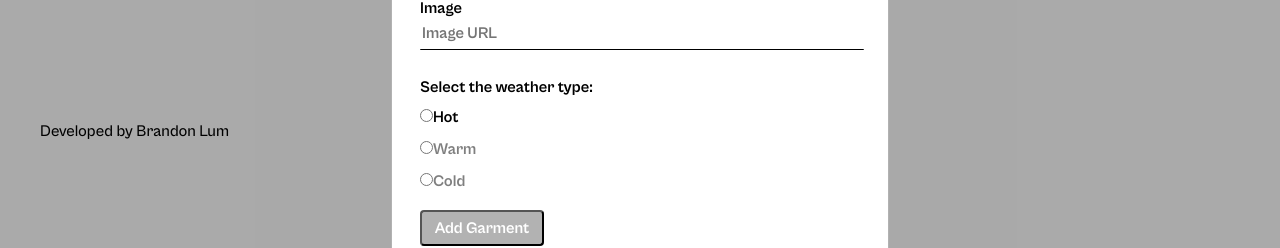
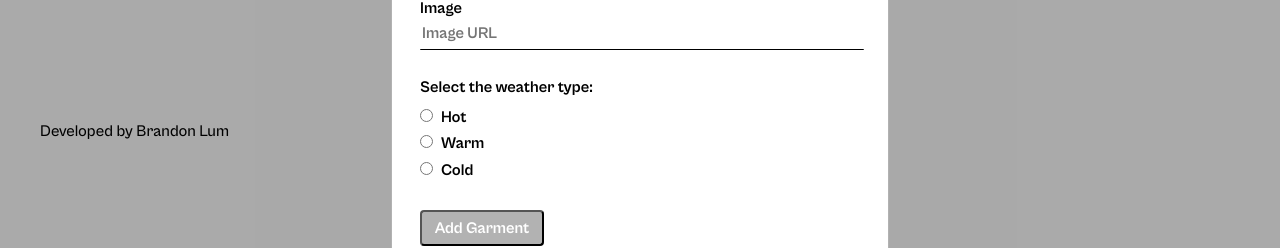
Before and after one commit to bryzle/se_project_react, a React (Vite) app: page / in a window 1280 px wide. Both pictures are taken after a click on the button "+Add Clothes". Shown: the part 330-578 px from the top of the page. Built offline with nearby package versions, Linux system fonts and the light colour scheme; no server answers.

Commit message:
final changes

```diff
--- a/src/components/App/App.jsx
+++ b/src/components/App/App.jsx
@@ -18,7 +18,7 @@ function App() {
   });
   const [activeModal, setActiveModal] = useState("");
   const [selectedCard, setSelectedCard] = useState({});
-  const handleAddClick = () => setActiveModal("isOpen");
+  const handleAddClick = () => setActiveModal("add-garment");
   const closeActiveModal = () => setActiveModal("");
   const handleCardClick = (card) => {
     setActiveModal("preview");
@@ -43,7 +43,7 @@ function App() {
           closeActiveModal={closeActiveModal}
           title="New garmet"
           buttonText="Add Garment"
-          activeModal={activeModal}
+          isOpen={activeModal === "add-garment"}
         >
           <label className="modal__label" htmlFor="name">
             Name
@@ -67,11 +67,7 @@ function App() {
           />
           <fieldset className="modal__radio-buttons">
             <legend className="modal__legend">Select the weather type:</legend>
-
-            <label
-              htmlFor="Hot"
-              className="modal__input modal__input_type_radio modal__input_type_radio-hot"
-            >
+            <div className="modal__radio-container">
               <input
                 type="radio"
                 name="radio"
@@ -79,24 +75,41 @@ function App() {
                 id="Hot"
                 value="Hot"
               />
+              <label
+                htmlFor="Hot"
+                className="modal__input modal__input_type_radio modal__input_type_radio-hot"
+              >
                 Hot
               </label>
-
+            </div>
+            <div className="modal__radio-container">
+              <input
+                type="radio"
+                className="modal__radio-input"
+                name="radio"
+                id="warm"
+                value="warm"
+              />
+              Warm
               <label
                 htmlFor="warm"
                 className="modal__input modal__input_type_radio"
-            >
-              <input type="radio" name="radio" id="warm" value="warm" />
-              Warm
-            </label>
-
+              ></label>
+            </div>
+            <div className="modal__radio-container">
+              <input
+                type="radio"
+                className="modal__radio-input"
+                name="radio"
+                id="Cold"
+                value="Cold"
+              />
+              Cold
               <label
                 htmlFor="Cold"
                 className="modal__input modal__input_type_radio"
-            >
-              <input type="radio" name="radio" id="Cold" value="Cold" />
-              Cold
-            </label>
+              ></label>
+            </div>
           </fieldset>
         </ModalWithForm>
         <ItemModal
--- a/src/components/ModalWithForm/ModalWithForm.css
+++ b/src/components/ModalWithForm/ModalWithForm.css
@@ -29,10 +29,6 @@
   border-style: solid;
   position: relative;
   padding: 28px 28px 36px 28px;
-}
-.modal__radio-buttons {
-  display: flex;
-  flex-direction: column;
 }
 
 .modal__title {
@@ -90,7 +86,16 @@
   color: rgba(0, 0, 0, 0.5);
 }
 
+.modal__radio-input {
+  margin-right: 8px;
+}
+
+.modal__radio-container {
+  margin-bottom: 8px;
+}
+
 .modal__radio-buttons {
+  display: grid;
   height: 108px;
   width: 173px;
   border-style: none;
@@ -105,7 +110,6 @@
 
 .modal__input_type_radio {
   border: none;
-  margin-bottom: 8px;
   color: rgba(0, 0, 0, 0.5);
 }
 
--- a/src/components/ModalWithForm/ModalWithForm.jsx
+++ b/src/components/ModalWithForm/ModalWithForm.jsx
@@ -4,11 +4,11 @@ function ModalWithForm({
   children,
   buttonText,
   title,
-  activeModal,
+  isOpen,
   closeActiveModal,
 }) {
   return (
-    <div className={`modal ${activeModal === "isOpen" ? "modal_open" : ""}`}>
+    <div className={`modal ${isOpen ? "modal_open" : ""}`}>
       <form className="modal__form">
         <h2 className="modal__title">{title}</h2>
         <button
```
Lines whose indentation alone changed are shown as unchanged.
